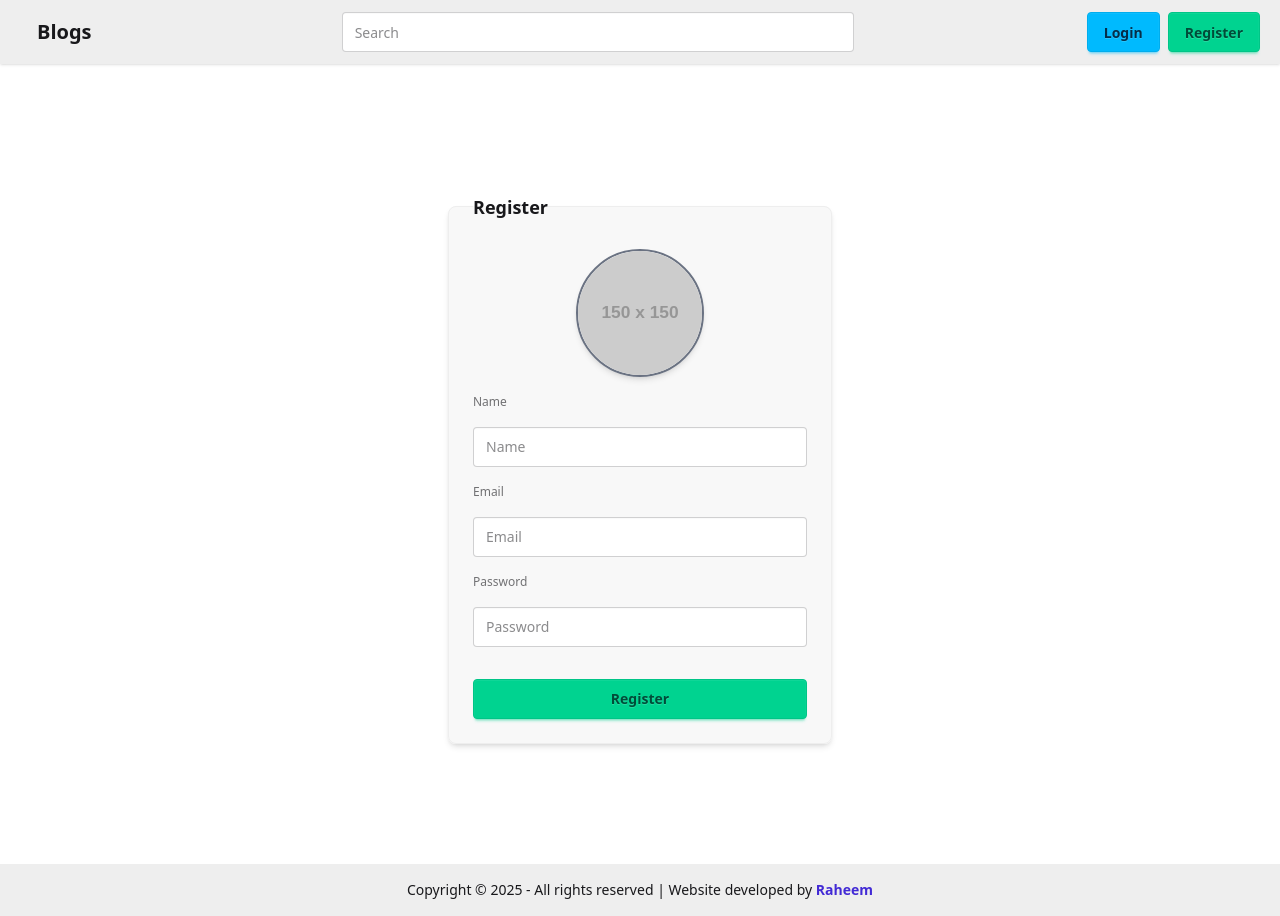
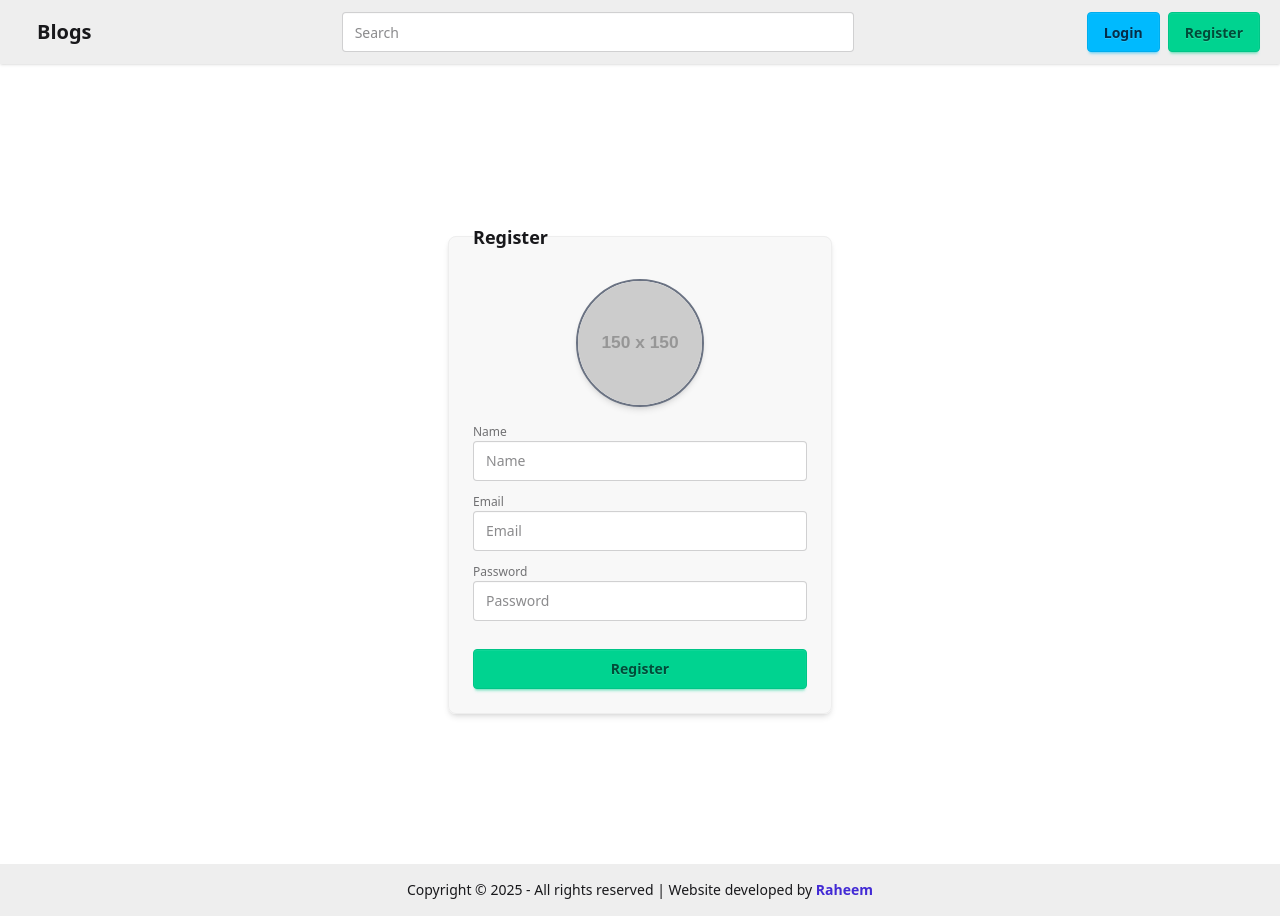
Before and after one commit to Raheemullah8/BlogAppFrontend, a React (Vite) app: page /register in a window 1280 px wide. Built offline with nearby package versions, Linux system fonts and the light colour scheme.

Commit message:
feat(auth): integrated register API with frontend, fixed profileImage field, added protected & guest routes, token persistence, and logout functionality with UI updates

```diff
--- a/src/App.jsx
+++ b/src/App.jsx
@@ -12,7 +12,8 @@ import Post from "./pages/dashboard/Post"
 import Category from "./pages/dashboard/Categories"
 import Users from './pages/dashboard/Users'
 import { Toaster } from 'react-hot-toast'
-
+import ProtectedRoute from './components/ProtectedRoute'
+import GuestRoute from './components/GuestRoute'
 function App() {
   return (
     <>
@@ -21,14 +22,36 @@ function App() {
         {/* Public Layout */}
         <Route element={<MainLayout />}>
           <Route index element={<Home />} />
-          <Route path='login' element={<Login />} />
-          <Route path='register' element={<Register />} />
-          <Route path='post/:id' element={<SinglePost />} />
-          <Route path='profile' element={<Profile />} />
+          <Route path='login' element={
+            <GuestRoute>
+            <Login />
+            </GuestRoute>
+          }
+            />
+          <Route path='register' element={
+            <GuestRoute>
+            <Register />
+            </GuestRoute>
+            } />
+
+          <Route path='post/:id' element={
+            <ProtectedRoute >
+            <SinglePost />
+            </ProtectedRoute>
+            } />
+          <Route path='profile' element={
+            <ProtectedRoute >
+            <Profile />
+            </ProtectedRoute>
+            } />
         </Route>
 
         {/* Admin Layout */}
-        <Route path='/admin' element={<AdminLayout />}>
+        <Route path='/admin' element={
+          <ProtectedRoute role="admin">
+          <AdminLayout />
+          </ProtectedRoute>
+          }>
           <Route index element={<DashboardHome />} />
           <Route path='posts' element={<Post />} />
           <Route path='category' element={<Category />} />
--- /dev/null
+++ b/src/components/GuestRoute.jsx
@@ -0,0 +1,13 @@
+import React from 'react'
+import { useSelector } from 'react-redux'
+import { Navigate } from 'react-router-dom'
+function GuestRoute({children}) {
+    const {token} = useSelector((state) => state.auth)
+    if(token){
+        return <Navigate to={"/"}/>
+    }
+    return children;
+
+}
+
+export default GuestRoute
--- a/src/components/Navbar.jsx
+++ b/src/components/Navbar.jsx
@@ -1,14 +1,21 @@
 import { Link } from "react-router-dom";
 import { MdDashboard } from "react-icons/md";
-import { FaUserCircle, FaSignOutAlt,FaDashcube } from "react-icons/fa";
-import { useSelector } from "react-redux";
+import { FaUserCircle, FaSignOutAlt, FaDashcube } from "react-icons/fa";
+import { useNavigate } from "react-router-dom";
+import { useSelector, useDispatch } from "react-redux";
+import { Logout } from "../store/slices/authSlice";
+import toast from "react-hot-toast";
 
 const Navbar = () => {
-  const isAuth = useSelector((state)=> state.auth.isAuthenticated)
+  const { isAuthenticated, user } = useSelector((state) => state.auth)
+  const dispatch = useDispatch()
+  const navgate = useNavigate();
+  const handleSubmit = () => {
+    dispatch(Logout())
+    toast.success("Logout Successful")
+    navgate('/login')
 
-
-
-
+  }
 
   return (
     <div className="navbar bg-base-300 lg:py4 lg:px-5 md:py4 md:px-5 sm:py-2 shadow-sm flex items-center justify-between">
@@ -28,10 +35,10 @@ const Navbar = () => {
 
       {/* Right - Auth / Avatar */}
       <div className="flex gap-2">
-        {!isAuth ? (
+        {!isAuthenticated ? (
           <div className="flex gap-2">
             <Link to={'/login'}><button className="btn btn-info">Login</button></Link>
-            <button className="btn btn-success">Register</button>
+            <Link to={'/register'}><button className="btn btn-success">Register</button></Link>
           </div>
         ) : (
           <div className="dropdown dropdown-end">
@@ -43,7 +50,7 @@ const Navbar = () => {
               <div className="w-10 rounded-full">
                 <img
                   alt="Tailwind CSS Navbar component"
-                  src="https://img.daisyui.com/images/stock/photo-1534528741775-53994a69daeb.webp"
+                  src={user?.profileImage || "https://placeimg.com/80/80/people"}
                 />
               </div>
             </div>
@@ -52,16 +59,28 @@ const Navbar = () => {
               className="menu menu-md dropdown-content bg-gray-700 rounded-box z-[1] mt-3 w-40 p-2 shadow"
             >
               <li>
+                <Link className="flex flex-col px-3 py-2 rounded-md hover:bg-gray-400">
+                  <span className="font-semibold text-gray-300">{user.name}</span>
+                  <span className="text-sm text-gray-100">{user.email}</span>
+                </Link>
+              </li>
+
+              <li>
                 <Link to={'/profile'} className="justify-between">
-                  <FaUserCircle/>Profile
+                  <FaUserCircle />Profile
                   <span className="badge">New</span>
                 </Link>
               </li>
-              <li>
-                <Link to={'/admin'}><MdDashboard/>Dashboard</Link>
-              </li>
+              {
+                user.role === 'admin' && (
+                  <li>
+                    <Link to={'/admin'}><MdDashboard />Dashboard</Link>
+                  </li>
+                )
+              }
+
               <li className="bg-red-500 rounded text-white">
-                <Link to={"#"}><FaSignOutAlt/>Logout</Link>
+                <button onClick={handleSubmit}><FaSignOutAlt />Logout</button>
               </li>
             </ul>
           </div>
--- /dev/null
+++ b/src/components/ProtectedRoute.jsx
@@ -0,0 +1,16 @@
+import React from 'react'
+import { useSelector } from 'react-redux'
+import { Navigate } from 'react-router-dom'
+
+function ProtectedRoute({children,role}) {
+    const {token,user} = useSelector((state)=> state.auth)
+    if(!token){
+        return <Navigate to={'/login'}/>
+    }
+    if(role && user.role !== role){
+        return <Navigate to="/" replace />;
+    }
+    return children;
+}
+
+export default ProtectedRoute
--- a/src/pages/Login.jsx
+++ b/src/pages/Login.jsx
@@ -65,7 +65,7 @@ function Login() {
             {...register("password", {
               required: "Password is required",
               minLength: {
-                value: 4,
+                value: 6,
                 message: "Password must be at least 6 characters",
               },
             })}
--- a/src/pages/Register.jsx
+++ b/src/pages/Register.jsx
@@ -1,13 +1,31 @@
 import React, { useState, useRef } from "react";
+import { useForm } from "react-hook-form";
+import { useRegisterUserMutation } from "../store/services/authApi";
+import { useDispatch } from "react-redux";
+import toast from "react-hot-toast";
+import { registerSuccess } from "../store/slices/authSlice";
+import { useNavigate } from "react-router-dom";
 
 function Register() {
+  const [registerUser, { data, error, isLoading }] = useRegisterUserMutation();
   const [image, setImage] = useState(null);
+  const [file, setFile] = useState(null);
   const fileInputRef = useRef(null);
+
+  const dispatch = useDispatch();
+  const navigate = useNavigate();
+
+  const {
+    register,
+    handleSubmit,
+    formState: { errors },
+  } = useForm();
 
   // Handle image change
   const handleImageChange = (e) => {
     const file = e.target.files[0];
     if (file) {
+      setFile(file);
       setImage(URL.createObjectURL(file));
     }
   };
@@ -17,10 +35,34 @@ function Register() {
     fileInputRef.current.click();
   };
 
+  // Form submit
+  const onSubmit = async (data) => {
+    try {
+      const formData = new FormData();
+      formData.append("name", data.name);
+      formData.append("email", data.email);
+      formData.append("password", data.password);
+      if (file) {
+        formData.append("profileImage", file); // file bhejna zaroori hai
+      }
+
+      const res = await registerUser(formData).unwrap();
+      dispatch(registerSuccess({ user: res.user, token: res.token }));
+
+
+      toast.success("Registration Successful!");
+      navigate("/"); // Redirect to home or login page after successful registration
+    } catch (err) {
+      toast.error(err?.data?.message || "Registration Failed");
+    }
+  };
+
   return (
     <div className="flex flex-col items-center w-full justify-center h-screen p-6">
       <fieldset className="fieldset bg-base-200 border-base-300 rounded-box w-full max-w-sm border p-6 shadow-md flex flex-col items-center gap-4">
-        <legend className="fieldset-legend text-lg font-semibold">Register</legend>
+        <legend className="fieldset-legend text-lg font-semibold">
+          Register
+        </legend>
 
         {/* Profile Image Upload */}
         <div
@@ -46,32 +88,70 @@ function Register() {
           onChange={handleImageChange}
         />
 
+        {/* Form Start */}
+        <form
+          onSubmit={handleSubmit(onSubmit)}
+          className="w-full flex flex-col gap-3"
+        >
           {/* Name */}
-        <label className="label w-full">Name</label>
+          <div>
+            <label className="label">Name</label>
             <input
               type="text"
               className="input input-bordered w-full"
               placeholder="Name"
+              {...register("name", { required: "Name is required" })}
             />
+            {errors.name && (
+              <p className="text-red-500 text-sm">{errors.name.message}</p>
+            )}
+          </div>
 
           {/* Email */}
-        <label className="label w-full">Email</label>
+          <div>
+            <label className="label">Email</label>
             <input
               type="email"
               className="input input-bordered w-full"
               placeholder="Email"
+              {...register("email", {
+                required: "Email is required",
+                pattern: {
+                  value: /^\S+@\S+$/i,
+                  message: "Invalid email format",
+                },
+              })}
             />
+            {errors.email && (
+              <p className="text-red-500 text-sm">{errors.email.message}</p>
+            )}
+          </div>
 
           {/* Password */}
-        <label className="label w-full">Password</label>
+          <div>
+            <label className="label">Password</label>
             <input
               type="password"
               className="input input-bordered w-full"
               placeholder="Password"
+              {...register("password", {
+                required: "Password is required",
+                minLength: {
+                  value: 6,
+                  message: "Password must be at least 6 characters",
+                },
+              })}
             />
+            {errors.password && (
+              <p className="text-red-500 text-sm">{errors.password.message}</p>
+            )}
+          </div>
 
           {/* Submit */}
-        <button className="btn btn-success w-full mt-4">Register</button>
+          <button type="submit" className="btn btn-success w-full mt-4">
+            {isLoading ? "Registering..." : "Register"}
+          </button>
+        </form>
       </fieldset>
     </div>
   );
--- a/src/store/services/authApi.js
+++ b/src/store/services/authApi.js
@@ -14,7 +14,17 @@ export const authApi = createApi({
         body: credentials,
       }),
     }),
+    registerUser: builder.mutation({
+      query: (formData) => ({
+        url: "/auth/register",
+        method: "POST",
+        body: formData
+      })
+    })
   }),
+
+
+
 });
 
-export const { useLoginUserMutation } = authApi;
+export const { useLoginUserMutation,useRegisterUserMutation } = authApi;
```
Lines whose indentation alone changed are shown as unchanged.
